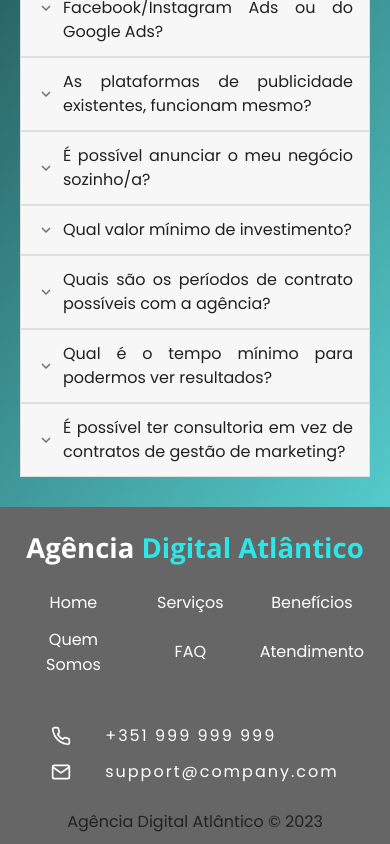
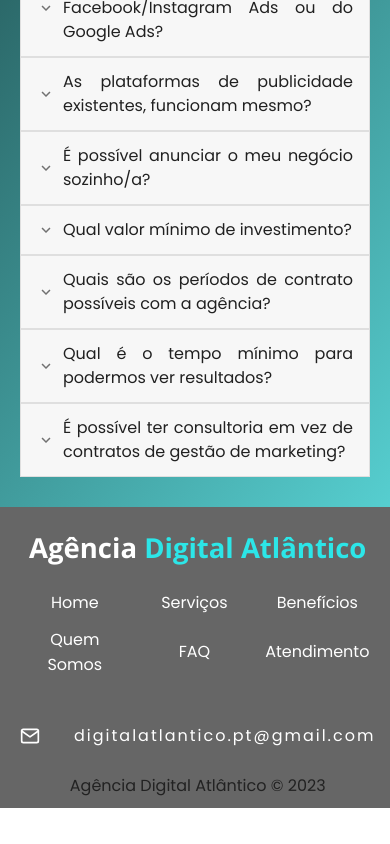
Before and after one commit to juliamendesc/agencia-digital-atlantico, a Next.js app: page / in a window 390 px wide. Shown: the part 10441-11285 px from the top of the page. After the commit the page ends 11249 px from the top, so only its background shows below. Built offline with nearby package versions, Linux system fonts and the light colour scheme.

Commit message:
remove phone from footer

```diff
--- a/src/components/Footer/index.jsx
+++ b/src/components/Footer/index.jsx
@@ -3,7 +3,8 @@ import Image from 'next/image';
 import { useRouter } from 'next/router';
 import styles from 'src/components/Footer/footer.module.scss';
 import emailIcon from 'src/assets/mail.svg';
-import phoneIcon from 'src/assets/phone.svg';
+// import phoneIcon from 'src/assets/phone.svg';
+import Link from 'next/link';
 
 export function Footer() {
   const router = useRouter();
@@ -38,14 +39,16 @@ export function Footer() {
         </div>
 
         <div className={styles.footerCenter}>
-          <div>
+          {/* <div>
             <Image src={phoneIcon} alt="logo" width={20} height={20} />
             <p>+351 999 999 999</p>
-          </div>
+          </div> */}
 
           <div>
             <Image src={emailIcon} alt="logo" width={20} height={20} />
-            <p>support@company.com</p>
+            <Link href="mailto:digitalatlantico.pt@gmail.com">
+              <p>digitalatlantico.pt@gmail.com</p>
+            </Link>
           </div>
         </div>
       </div>
```
